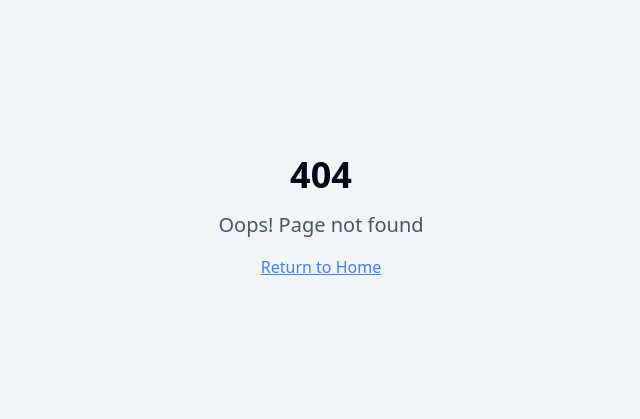
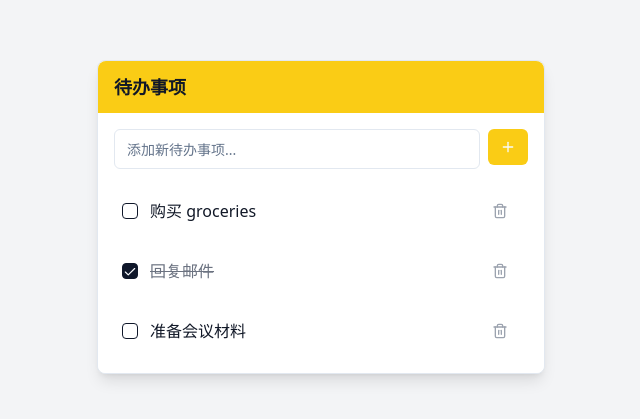
Before and after one commit to tomatocloudcc/todo-widget, a React (Vite) app: page /todo-widget in a window 1280 px wide. Before the commit this address had no page. Shown: the part 183-602 px from the top of the page, without its empty margins (319-959 px from the left). Built offline with nearby package versions, Linux system fonts and the light colour scheme.

Commit message:
[dyad] 创建苹果风格TODO小组件 - wrote 3 file(s) + extra files edited outside of Dyad

```diff
--- a/package.json
+++ b/package.json
@@ -79,5 +79,6 @@
     "typescript": "^5.5.3",
     "typescript-eslint": "^8.0.1",
     "vite": "^6.3.4"
-  }
+  },
+  "packageManager": "pnpm@10.20.0+sha512.cf9998222162dd85864d0a8102e7892e7ba4ceadebbf5a31f9c2fce48dfce317a9c53b9f6464d1ef9042cba2e02ae02a9f7c143a2b438cd93c91840f0192b9dd"
 }
--- a/src/App.tsx
+++ b/src/App.tsx
@@ -5,6 +5,7 @@ import { QueryClient, QueryClientProvider } from "@tanstack/react-query";
 import { BrowserRouter, Routes, Route } from "react-router-dom";
 import Index from "./pages/Index";
 import NotFound from "./pages/NotFound";
+import TodoWidget from "./pages/TodoWidget";
 
 const queryClient = new QueryClient();
 
@@ -16,6 +17,7 @@ const App = () => (
       <BrowserRouter>
         <Routes>
           <Route path="/" element={<Index />} />
+          <Route path="/todo-widget" element={<TodoWidget />} />
           {/* ADD ALL CUSTOM ROUTES ABOVE THE CATCH-ALL "*" ROUTE */}
           <Route path="*" element={<NotFound />} />
         </Routes>
--- a/src/pages/Index.tsx
+++ b/src/pages/Index.tsx
@@ -1,15 +1,18 @@
-// Update this page (the content is just a fallback if you fail to update the page)
-
 import { MadeWithDyad } from "@/components/made-with-dyad";
+import { Button } from "@/components/ui/button";
+import { Link } from "react-router-dom";
 
 const Index = () => {
   return (
     <div className="min-h-screen flex items-center justify-center bg-gray-100">
       <div className="text-center">
         <h1 className="text-4xl font-bold mb-4">Welcome to Your Blank App</h1>
-        <p className="text-xl text-gray-600">
+        <p className="text-xl text-gray-600 mb-8">
           Start building your amazing project here!
         </p>
+        <Button asChild>
+          <Link to="/todo-widget">查看TODO小组件</Link>
+        </Button>
       </div>
       <MadeWithDyad />
     </div>
--- /dev/null
+++ b/src/pages/TodoWidget.tsx
@@ -0,0 +1,104 @@
+"use client";
+
+import React, { useState } from 'react';
+import { Card, CardContent } from "@/components/ui/card";
+import { Checkbox } from "@/components/ui/checkbox";
+import { Input } from "@/components/ui/input";
+import { Button } from "@/components/ui/button";
+import { Plus, Trash2 } from "lucide-react";
+
+interface TodoItem {
+  id: string;
+  text: string;
+  completed: boolean;
+}
+
+const TodoWidget = () => {
+  const [todos, setTodos] = useState<TodoItem[]>([
+    { id: '1', text: '购买 groceries', completed: false },
+    { id: '2', text: '回复邮件', completed: true },
+    { id: '3', text: '准备会议材料', completed: false },
+  ]);
+  const [newTodo, setNewTodo] = useState('');
+
+  const addTodo = () => {
+    if (newTodo.trim()) {
+      const newItem: TodoItem = {
+        id: Date.now().toString(),
+        text: newTodo.trim(),
+        completed: false,
+      };
+      setTodos([...todos, newItem]);
+      setNewTodo('');
+    }
+  };
+
+  const toggleTodo = (id: string) => {
+    setTodos(todos.map(todo =>
+      todo.id === id ? { ...todo, completed: !todo.completed } : todo
+    ));
+  };
+
+  const deleteTodo = (id: string) => {
+    setTodos(todos.filter(todo => todo.id !== id));
+  };
+
+  const handleKeyPress = (e: React.KeyboardEvent) => {
+    if (e.key === 'Enter') {
+      addTodo();
+    }
+  };
+
+  return (
+    <div className="min-h-screen bg-gray-100 p-4 flex items-center justify-center">
+      <Card className="w-full max-w-md shadow-lg">
+        {/* 顶部黄色标题栏 */}
+        <div className="bg-yellow-400 px-4 py-3 rounded-t-lg">
+          <h2 className="text-lg font-semibold text-gray-900">待办事项</h2>
+        </div>
+
+        {/* 白色内容区域 */}
+        <CardContent className="p-4 bg-white rounded-b-lg">
+          {/* 添加新待办事项输入框 */}
+          <div className="flex gap-2 mb-4">
+            <Input
+              value={newTodo}
+              onChange={(e) => setNewTodo(e.target.value)}
+              onKeyPress={handleKeyPress}
+              placeholder="添加新待办事项..."
+              className="flex-1"
+            />
+            <Button onClick={addTodo} size="sm" className="bg-yellow-400 hover:bg-yellow-500">
+              <Plus size={16} />
+            </Button>
+          </div>
+
+          {/* 待办事项列表 */}
+          <div className="space-y-2">
+            {todos.map((todo) => (
+              <div key={todo.id} className="flex items-center gap-3 p-2 rounded hover:bg-gray-50">
+                <Checkbox
+                  checked={todo.completed}
+                  onCheckedChange={() => toggleTodo(todo.id)}
+                />
+                <span className={`flex-1 ${todo.completed ? 'line-through text-gray-500' : 'text-gray-900'}`}>
+                  {todo.text}
+                </span>
+                <Button
+                  variant="ghost"
+                  size="sm"
+                  onClick={() => deleteTodo(todo.id)}
+                  className="text-gray-400 hover:text-red-500"
+                >
+                  <Trash2 size={14} />
+                </Button>
+              </div>
+            ))}
+          </div>
+        </CardContent>
+      </Card>
+    </div>
+  );
+};
+
+export default TodoWidget;
```
